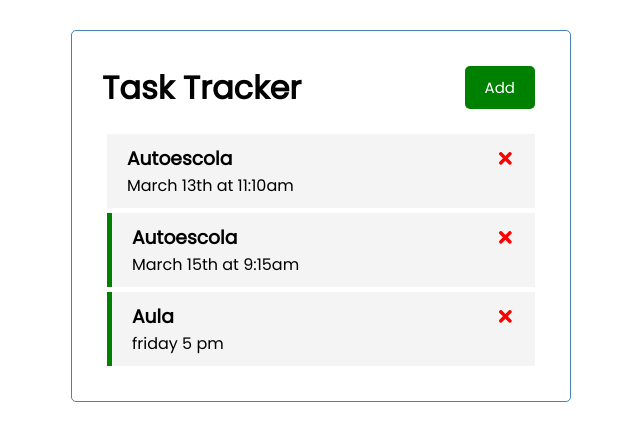
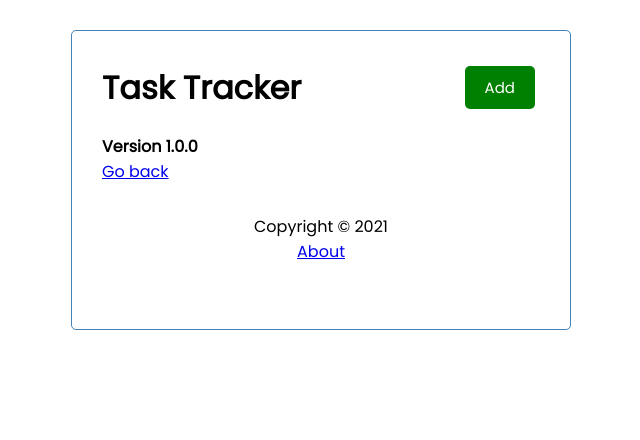
Before and after one commit to Ludimilla1325/React-YT, a React (Create React App) app in the folder react-task-tracker/: page /about in a window 1280 px wide. Shown: the top 440 px of the page, without its empty margins (319-959 px from the left). Built offline with nearby package versions, Linux system fonts and the light colour scheme; data requests are answered from the project's data file.

Commit message:
React project

```diff
--- a/react-task-tracker/src/App.js
+++ b/react-task-tracker/src/App.js
@@ -1,7 +1,11 @@
 import { useState, useEffect } from 'react'
+import {BrowserRouter as Router, Route} from 'react-router-dom'
 import Header from './components/Header'
+import Footer from './components/Footer'
 import Tasks from './components/Tasks'
 import AddTask from './components/AddTask'
+import About from './components/About'
+
 
 const App = () => {
   const [showAddTask, setShowAddTask] = useState(false)
@@ -87,18 +91,32 @@
 }
 
   return (
+    <Router>
     <div className="container">
       <Header onAdd={()=> setShowAddTask
-      (!showAddTask)} showAdd={showAddTask} />
-      {showAddTask && <AddTask onAdd = {addTask}
-    />}
+        (!showAddTask)} showAdd={showAddTask}
+      />
+
+      <Route
+        path = '/'
+        exact
+        render={(props) =>(
+        <>
+          {showAddTask && <AddTask onAdd = {addTask}
+          />}
 
       {tasks.length > 0 ?(
         <Tasks tasks = {tasks} onDelete={deleteTask} onToggle={toggleReminder}/>
       ):(
         'No tasks to show'
       )}
+        </>
+  )} />
+
+    <Route path = '/about' component={About}/>
+      <Footer />
     </div>
+    </Router>
   )
 }
 
--- /dev/null
+++ b/react-task-tracker/src/components/About.js
@@ -0,0 +1,13 @@
+import {Link} from 'react-router-dom'
+
+
+const About = () => {
+    return (
+        <div>
+            <h4>Version 1.0.0</h4>
+            <Link to='/'>Go back</Link>
+        </div>
+    )
+}
+
+export default About
--- /dev/null
+++ b/react-task-tracker/src/components/Footer.js
@@ -0,0 +1,12 @@
+import {Link} from 'react-router-dom'
+
+const Footer = () => {
+    return (
+        <footer>
+            <p>Copyright &copy; 2021</p>
+            <Link to='/about'>About</Link>
+        </footer>
+    )
+}
+
+export default Footer
```
